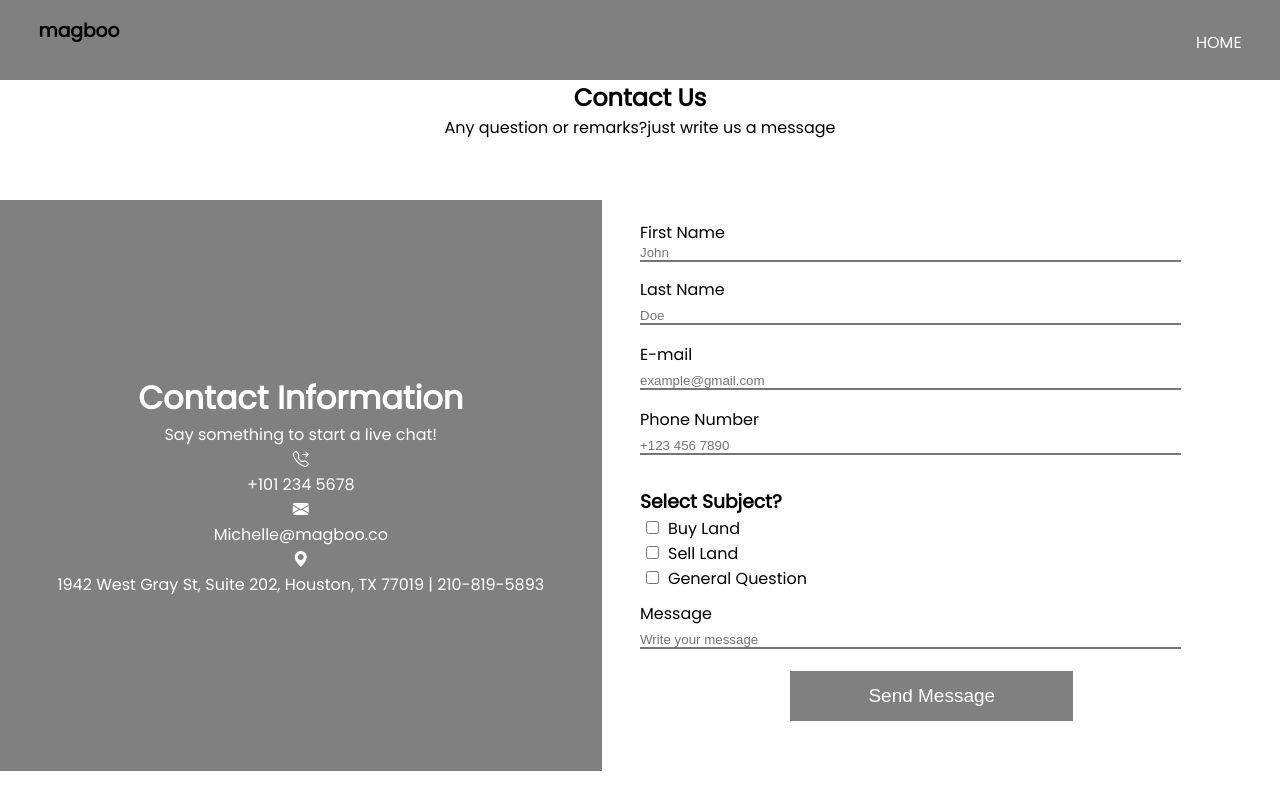
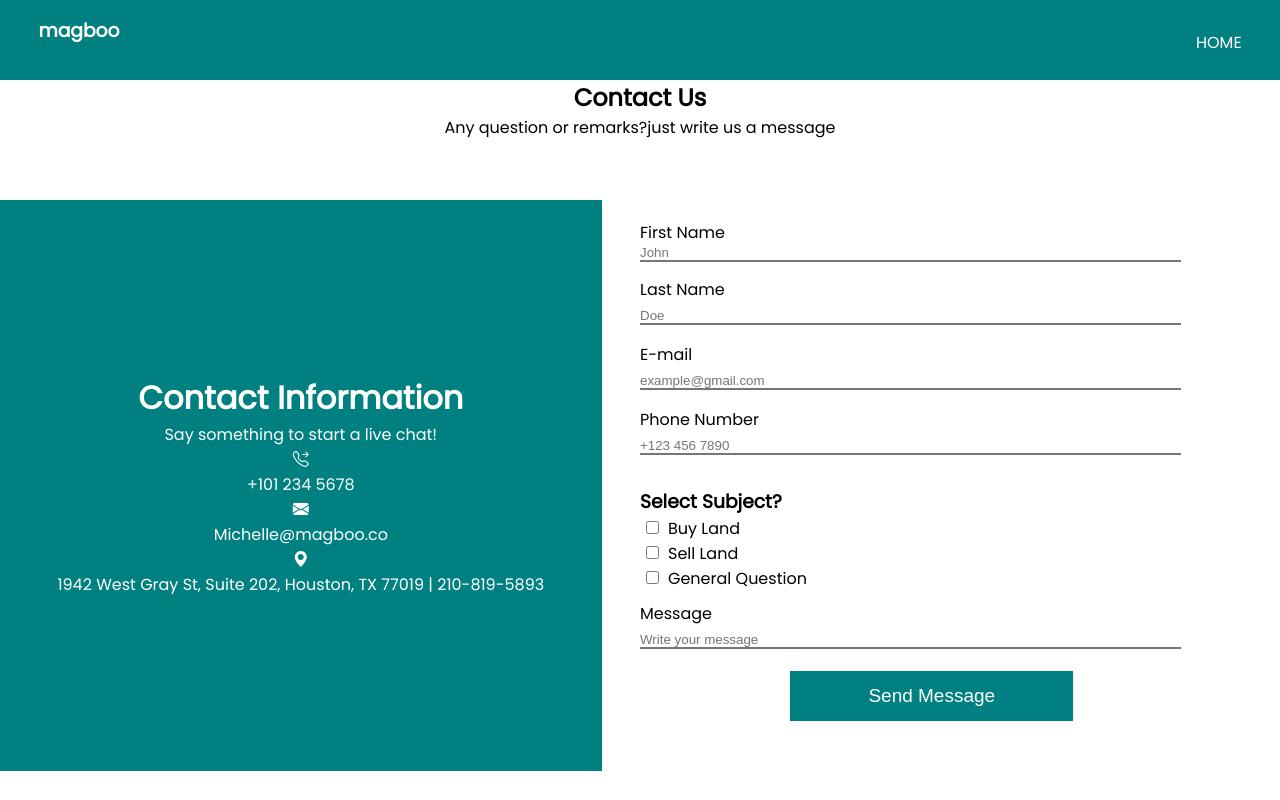
Before and after one commit to DMG-01/michelle-website, a React (Vite) app: page /michelle-website/contact in a window 1280 px wide. Built offline with nearby package versions, Linux system fonts and the light colour scheme.

Commit message:
redeploy

```diff
--- a/src/index.css
+++ b/src/index.css
@@ -29,7 +29,7 @@ body {
 
 .page1 {
   background-image: linear-gradient(rgba(0, 0, 0, 0.5), rgba(0, 0, 0, 0.5)),
-    url("./mainImage1.jpg");
+    url("../public/mainImage1.jpg");
   height: 500px;
   background-size: cover;
   background-position: center;
@@ -342,12 +342,14 @@ hr {
   align-items: center;
   justify-content: space-between;
   color : black;
-  background-color: grey;
+  background-color: #008080;
 }
 .contactUs .navigation Link {
   color:black;
 }
-
+.navigation h3 {
+  color :white
+}
 .contactUs .navigation p {
   background-color: none;
 }
@@ -361,7 +363,7 @@ hr {
 }
 
 .contactInfo {
-  background-color: gray;
+  background-color: #008080;
   display:flex;
   flex-direction:column;
   justify-content: center;
@@ -410,7 +412,7 @@ input {
 .sendMessage button {
   width : 47%;
   height:50px;
-  background-color: grey;
+  background-color: #008080;
   border:none;
   color:white;
   font-size:19px;
```
